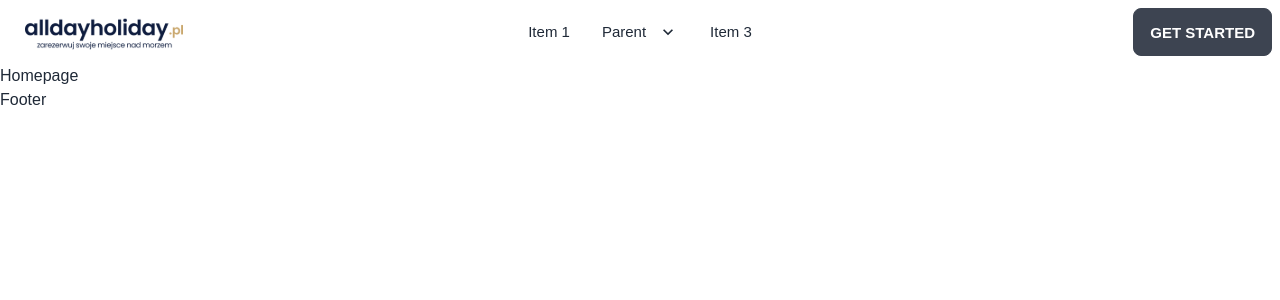
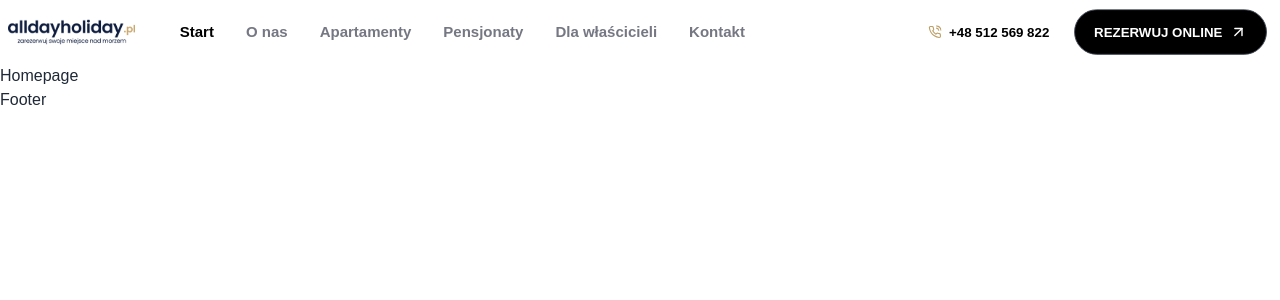
Before and after one commit to MarufAlAslam/react-next-all-day-holiday, a Next.js app: page / in a window 1280 px wide. Shown: the top 300 px of the page. Built offline with nearby package versions, Linux system fonts and the light colour scheme.

Commit message:
header done

```diff
--- a/assets/styles/style.css
+++ b/assets/styles/style.css
@@ -6,4 +6,45 @@
 
 .navbar a{
     font-size: 15px;
+    color: #757783;
+    font-weight: 600;
 }
+
+.navbar a.text-black{
+    color: #000;
+}
+.navbar a.active {
+    color: black;
+    background: transparent;
+}
+.navbar-start {
+    width: auto;
+    margin-right: 25px
+}
+.fs-14{
+    font-size: 14px !important;
+}
+.text-golden{
+    color: #BDA067
+}
+
+.navbar a.text-white{
+    color: #fff;
+}
+
+
+@media screen and (max-width: 768px){
+    .navbar-start {
+        width: 100%;
+        justify-content: center;
+        align-items: center;
+    }
+    .menu-btn {
+        position: relative;
+        left: -100%;
+    }
+    .menu {
+        position: relative;
+        left: -100%;
+    }
+}
--- a/components/shared/header/Header.js
+++ b/components/shared/header/Header.js
@@ -2,20 +2,25 @@ import React from "react";
 import logo from "../../../assets/images/logo.svg";
 import burger from "../../../assets/images/burger.svg";
 import Image from "next/image";
+import Link from "next/link";
+import { useRouter } from "next/router";
+
+import { FiPhoneCall, FiArrowUpRight } from "react-icons/fi";
 
 const Header = () => {
+  const router = useRouter();
   return (
     <div className="custom-container mx-auto">
       <div className="navbar bg-base-100">
         <div className="navbar-start">
           <div className="dropdown">
-            <label tabIndex={0} className="btn btn-ghost lg:hidden">
+            <label tabIndex={0} className="btn border-none menu-btn bg-transparent focus:bg-transparent lg:hidden">
               <svg
                 xmlns="http://www.w3.org/2000/svg"
                 className="h-5 w-5"
-                fill="none"
+                fill="black"
                 viewBox="0 0 24 24"
-                stroke="currentColor"
+                stroke="black"
               >
                 <path
                   strokeLinecap="round"
@@ -30,73 +35,150 @@ const Header = () => {
               className="menu menu-compact dropdown-content mt-3 p-2 shadow bg-base-100 rounded-box w-52"
             >
               <li>
-                <a>Start</a>
-              </li>
-              <li tabIndex={0}>
-                <a className="justify-between">
-                  Parent
-                  <svg
-                    className="fill-current"
-                    xmlns="http://www.w3.org/2000/svg"
-                    width="24"
-                    height="24"
-                    viewBox="0 0 24 24"
+                <Link
+                  className={`font-semibold ${
+                    router.pathname == "/" ? "active" : ""
+                  }`}
+                  href={"/"}
                 >
-                    <path d="M8.59,16.58L13.17,12L8.59,7.41L10,6L16,12L10,18L8.59,16.58Z" />
-                  </svg>
-                </a>
-                <ul className="p-2">
-                  <li>
-                    <a>Submenu 1</a>
+                  Start
+                </Link>
               </li>
               <li>
-                    <a>Submenu 2</a>
-                  </li>
-                </ul>
+                <Link
+                  className={`font-semibold ${
+                    router.pathname == "/o-nas" ? "active" : ""
+                  }`}
+                  href={"/o-nas"}
+                >
+                  O nas
+                </Link>
               </li>
               <li>
-                <a>Item 3</a>
+                <Link
+                  className={`font-semibold ${
+                    router.pathname == "/listings" ? "active" : ""
+                  }`}
+                  href={"/listings"}
+                >
+                  Apartamenty
+                </Link>
+              </li>
+              <li>
+                <Link
+                  className={`font-semibold ${
+                    router.pathname == "/pensjonaty" ? "active" : ""
+                  }`}
+                  href={"/pensjonaty"}
+                >
+                  Pensjonaty
+                </Link>
+              </li>
+              <li>
+                <Link
+                  className={`font-semibold ${
+                    router.pathname == "/dla-wlascicieli" ? "active" : ""
+                  }`}
+                  href={"/dla-wlascicieli"}
+                >
+                  Dla właścicieli
+                </Link>
+              </li>
+              <li>
+                <Link
+                  className={`font-semibold ${
+                    router.pathname == "/contact" ? "active" : ""
+                  }`}
+                  href={"/contact"}
+                >
+                  Kontakt
+                </Link>
               </li>
             </ul>
           </div>
-          <a className="btn btn-ghost normal-case text-xl">
+          <Link href={"/"} className="">
             <Image src={logo} alt="Logo" />
-          </a>
+          </Link>
         </div>
         <div className="navbar-center hidden lg:flex">
           <ul className="menu menu-horizontal px-1">
             <li>
-              <a>Item 1</a>
-            </li>
-            <li tabIndex={0}>
-              <a>
-                Parent
-                <svg
-                  className="fill-current"
-                  xmlns="http://www.w3.org/2000/svg"
-                  width="20"
-                  height="20"
-                  viewBox="0 0 24 24"
+              <Link
+                className={`font-semibold ${
+                  router.pathname == "/" ? "active" : ""
+                }`}
+                href={"/"}
               >
-                  <path d="M7.41,8.58L12,13.17L16.59,8.58L18,10L12,16L6,10L7.41,8.58Z" />
-                </svg>
-              </a>
-              <ul className="p-2">
-                <li>
-                  <a>Submenu 1</a>
+                Start
+              </Link>
             </li>
             <li>
-                  <a>Submenu 2</a>
-                </li>
-              </ul>
+              <Link
+                className={`font-semibold ${
+                  router.pathname == "/o-nas" ? "active" : ""
+                }`}
+                href={"/o-nas"}
+              >
+                O nas
+              </Link>
             </li>
             <li>
-              <a>Item 3</a>
+              <Link
+                className={`font-semibold ${
+                  router.pathname == "/listings" ? "active" : ""
+                }`}
+                href={"/listings"}
+              >
+                Apartamenty
+              </Link>
+            </li>
+            <li>
+              <Link
+                className={`font-semibold ${
+                  router.pathname == "/pensjonaty" ? "active" : ""
+                }`}
+                href={"/pensjonaty"}
+              >
+                Pensjonaty
+              </Link>
+            </li>
+            <li>
+              <Link
+                className={`font-semibold ${
+                  router.pathname == "/dla-wlascicieli" ? "active" : ""
+                }`}
+                href={"/dla-wlascicieli"}
+              >
+                Dla właścicieli
+              </Link>
+            </li>
+            <li>
+              <Link
+                className={`font-semibold ${
+                  router.pathname == "/contact" ? "active" : ""
+                }`}
+                href={"/contact"}
+              >
+                Kontakt
+              </Link>
             </li>
           </ul>
         </div>
-        <div className="navbar-end">
-          <a className="btn">Get started</a>
+        <div className="navbar-end lg:flex hidden">
+          <Link
+            href={"tel:+48 512 569 822"}
+            className="flex justify-start items-center btn bg-transparent hover:bg-transparent fs-14 border-none text-black"
+          >
+            <FiPhoneCall className="mr-2 text-golden" />
+            +48 512 569 822
+          </Link>
+
+          <Link
+            className="btn px-5 bg-black text-white rounded-full fs-14"
+            href={"/contact"}
+          >
+            Rezerwuj online <FiArrowUpRight className="ml-2 text-lg" />
+          </Link>
         </div>
       </div>
     </div>
--- a/package.json
+++ b/package.json
@@ -19,6 +19,7 @@
     "next": "^13.3.4",
     "react": "^18.2.0",
     "react-dom": "^18.2.0",
+    "react-icons": "^4.8.0",
     "typescript": "5.0.4"
   },
   "description": "This is a [Next.js](https://nextjs.org/) project bootstrapped with [`create-next-app`](https://github.com/vercel/next.js/tree/canary/packages/create-next-app).",
```
Also changed, not shown: 1 other file (tests, documents, lock files or other folders). Lines whose indentation alone changed are shown as unchanged.
